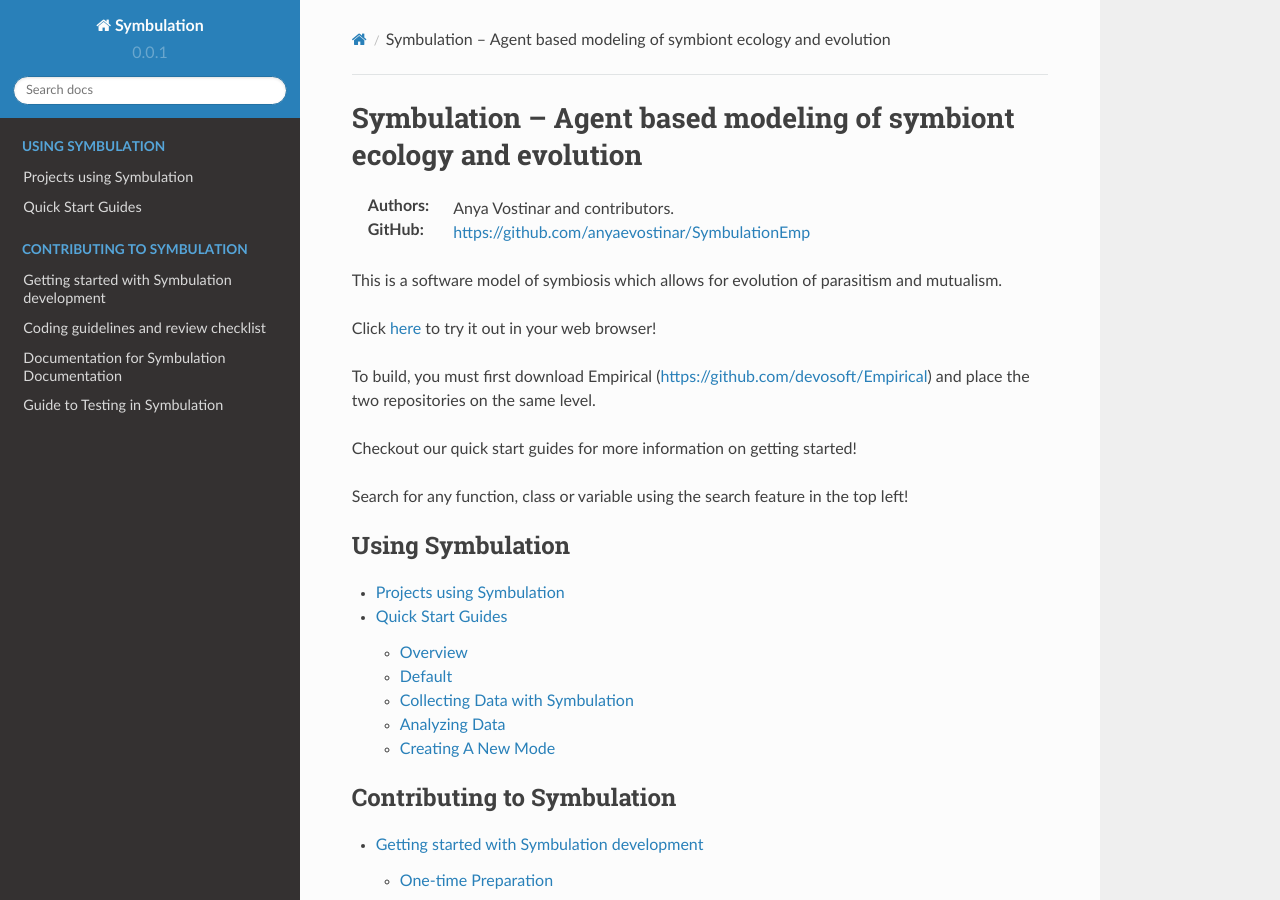
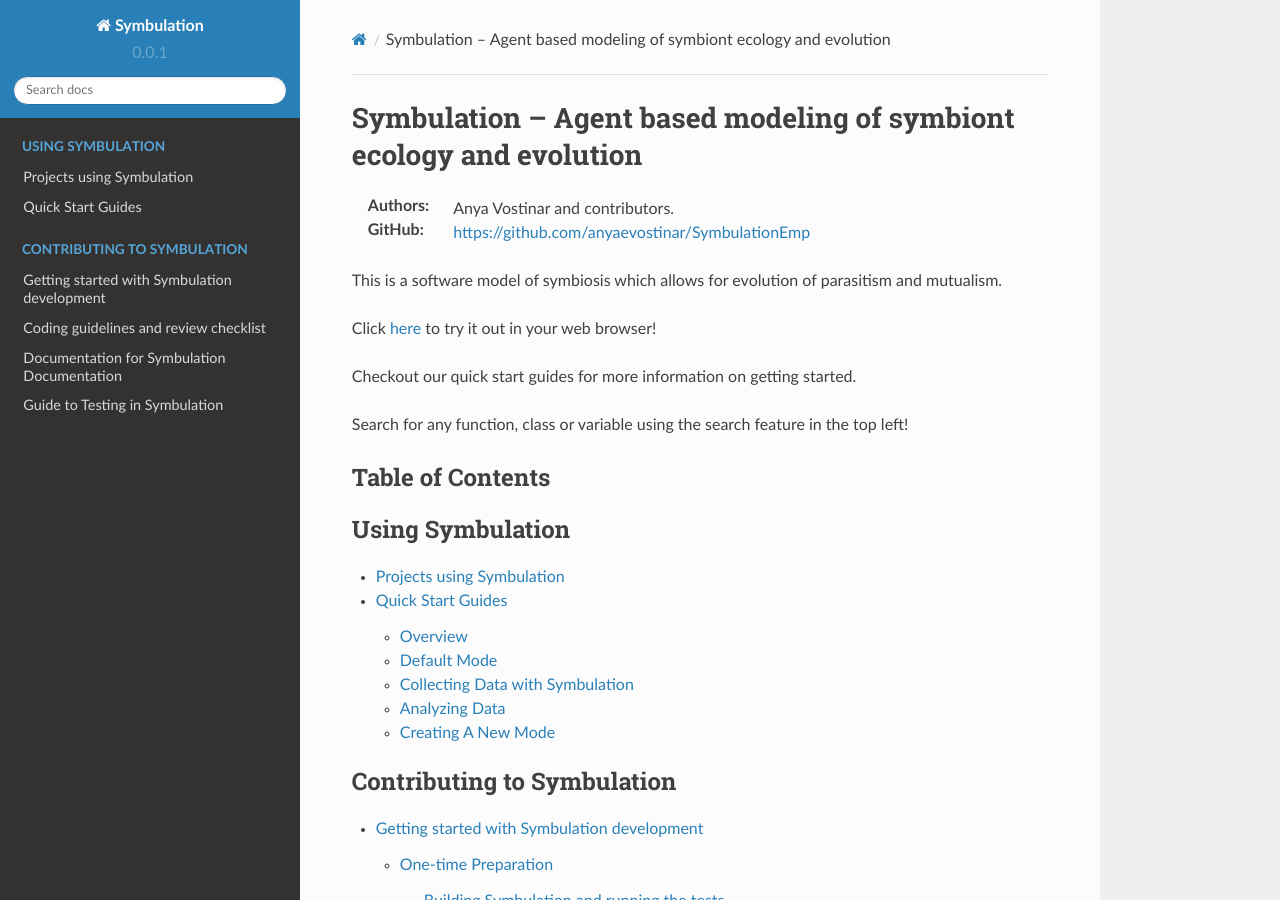
Before and after one commit to anyaevostinar/SymbulationEmp, a Sphinx documentation site: the page built from docs/index.md, in a window 1280 px wide and 900 px high. Built offline with Sphinx 7.4.7 and the Read the Docs theme 2.0.0, drawn with Linux system fonts in a browser that asks for light colours; pages that are not in the unit, such as notebooks, are missing from menus.

````diff
--- a/docs/index.md
+++ b/docs/index.md
@@ -12,15 +12,13 @@ parasitism and mutualism.
 Click [here](https://anyaevostinar.github.io/SymbulationEmp/web/symbulation.html) to
 try it out in your web browser!
 
-To build, you must first download Empirical
-([https://github.com/devosoft/Empirical](https://github.com/devosoft/Empirical)) and place the two repositories
-on the same level.
-
-Checkout our quick start guides for more information on getting started!
+Checkout our quick start guides for more information on getting started.
 
 Search for any function, class or variable using the search feature in the
 top left!
 
+
+## Table of Contents
 ```{toctree}
 :caption: Using Symbulation
 :maxdepth: 2
````
Also changed, not shown: docs/QuickStartGuides/0-Overview.md (+5 -0 lines), docs/QuickStartGuides/1-GettingRunning.md (+4 -4 lines), generalSysPic.png (added).
